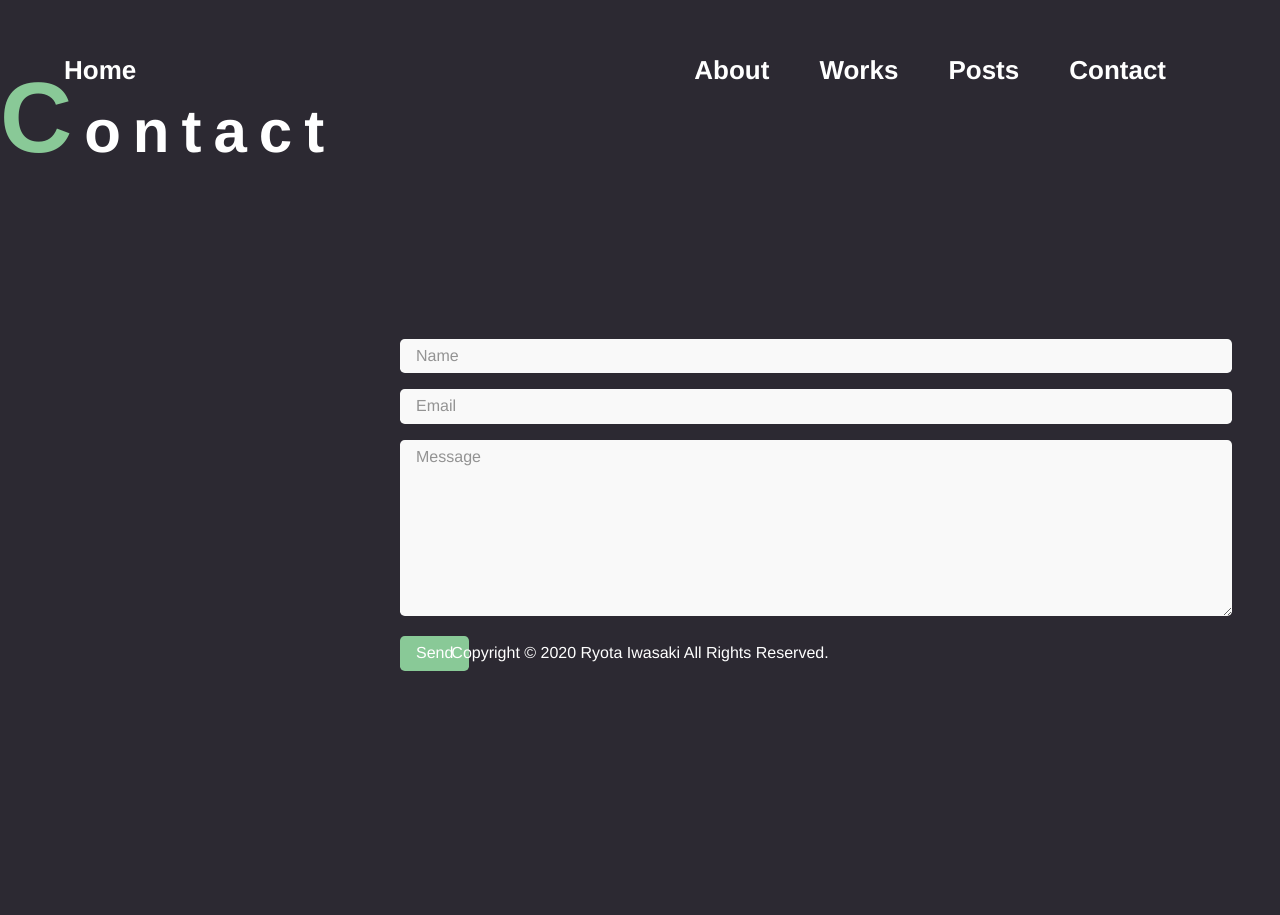
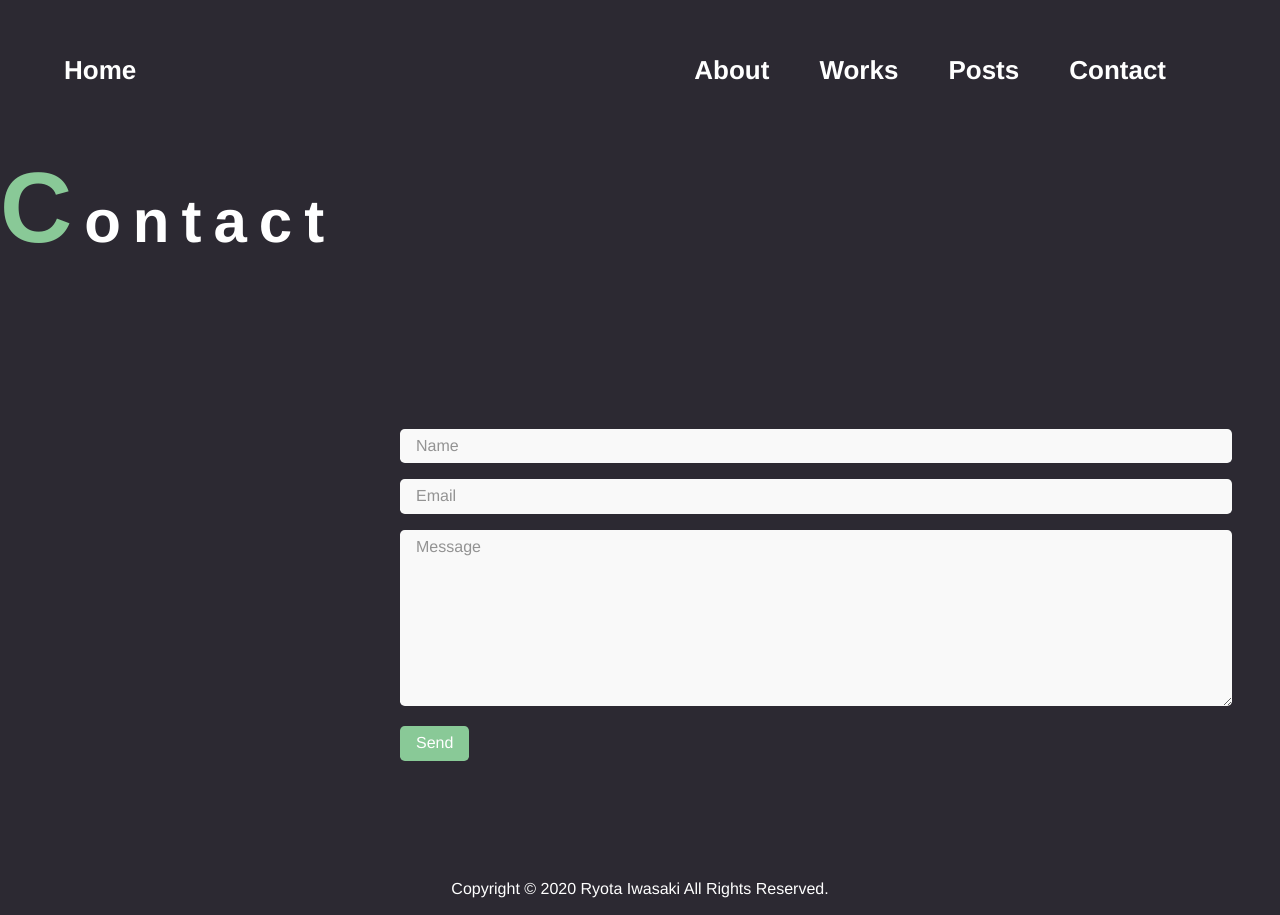
Before and after one commit to taryotaryo/portfoilo, a Vue app: page /contact in a window 1280 px wide. Shown: the top 915 px of the page. Before the commit the page ends 800 px from the top, so only its background shows below. Built offline with nearby package versions, Linux system fonts and the light colour scheme.

Commit message:
modify sectiontitle

```diff
--- a/src/components/SectionTitle.vue
+++ b/src/components/SectionTitle.vue
@@ -24,7 +24,7 @@ export default {
     display: inline-block;
     font-size: 60px;
     letter-spacing: 0.2em;
-    margin: 60px auto 60px auto;
+    margin: 150px auto 60px auto;
     text-align: left;
 
     &:first-letter {
--- a/src/components/WorkList.vue
+++ b/src/components/WorkList.vue
@@ -122,7 +122,6 @@ export default {
   width: 80%;
   background-color: #f9f9f9;
   border-radius: 5px;
-  box-shadow: 8px 8px 8px 8px #cccccc;
   color: #222;
   margin: 0 auto;
   margin-bottom: 80px;
@@ -133,7 +132,6 @@ export default {
     top: -40px;
     left: -40px;
     background-color: #89c997;
-    box-shadow: 8px 8px 8px #cccccc;
     color: #fff;
     display: inline;
     font-size: 30px;
--- a/src/views/About.vue
+++ b/src/views/About.vue
@@ -142,6 +142,7 @@ export default {
 <style lang="scss">
 #about {
   margin: 0 auto;
+  padding-bottom: 50px;
   width: 1600px;
 }
 
@@ -158,7 +159,6 @@ li {
   .frame {
     background-color: #fff;
     border-radius: 5px;
-    box-shadow: 0px 8px 8px #cccccc;
     padding: 20px 20px;
     margin-bottom: 20px;
   }
--- a/src/views/Contact.vue
+++ b/src/views/Contact.vue
@@ -34,8 +34,8 @@ export default {
 </script>
 
 <style lang="scss">
-$blue: #4784AD;
-
+#contact {
+  padding-bottom: 50px;
   .contact-inner {
     width: 1600px;
     margin: 0 auto;
@@ -80,4 +80,6 @@ $blue: #4784AD;
       }
     }
   }
+}
+
 </style>
--- a/src/views/Post.vue
+++ b/src/views/Post.vue
@@ -55,6 +55,8 @@ export default {
 </script>
 
 <style lang="scss">
+#post {
+  padding-bottom: 50px;
   .post-inner {
     width: 1600px;
     margin: 0 auto;
@@ -72,7 +74,6 @@ export default {
           width: 45%;
           background-color: #fff;
           border-radius: 5px;
-        box-shadow: 0px 8px 8px #cccccc;
           list-style: none;
           margin-bottom: 30px;
           transition: 0.3s;
@@ -105,4 +106,5 @@ export default {
       }
     }
   }
+}
 </style>
--- a/src/views/Work.vue
+++ b/src/views/Work.vue
@@ -20,8 +20,11 @@ export default {
 </script>
 
 <style lang="scss">
-.work-inner {
-  width: 1600px;
-  margin: 0 auto;
+#work {
+  padding-bottom: 50px;
+    .work-inner {
+      width: 1600px;
+      margin: 0 auto;
+    }
 }
 </style>
```
Lines whose indentation alone changed are shown as unchanged.
